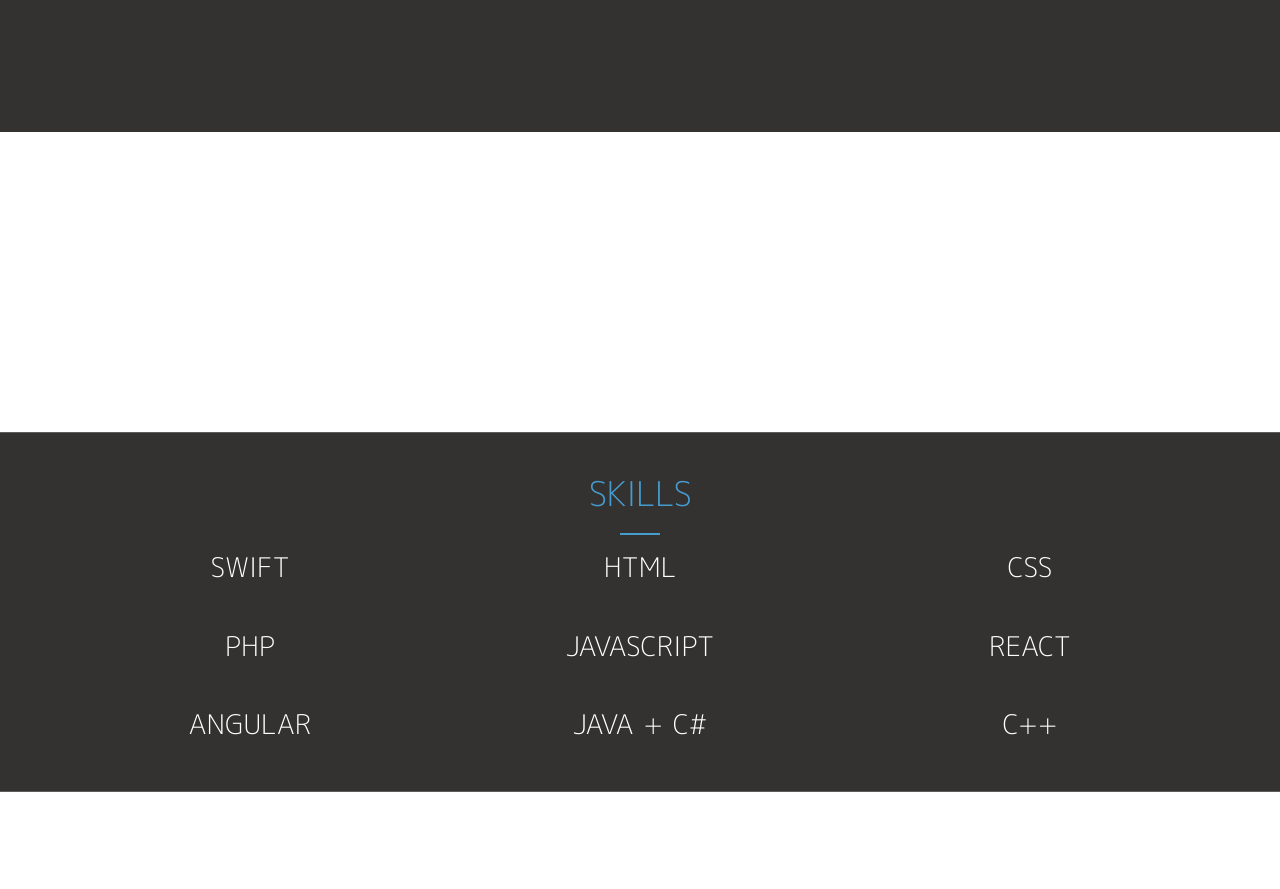
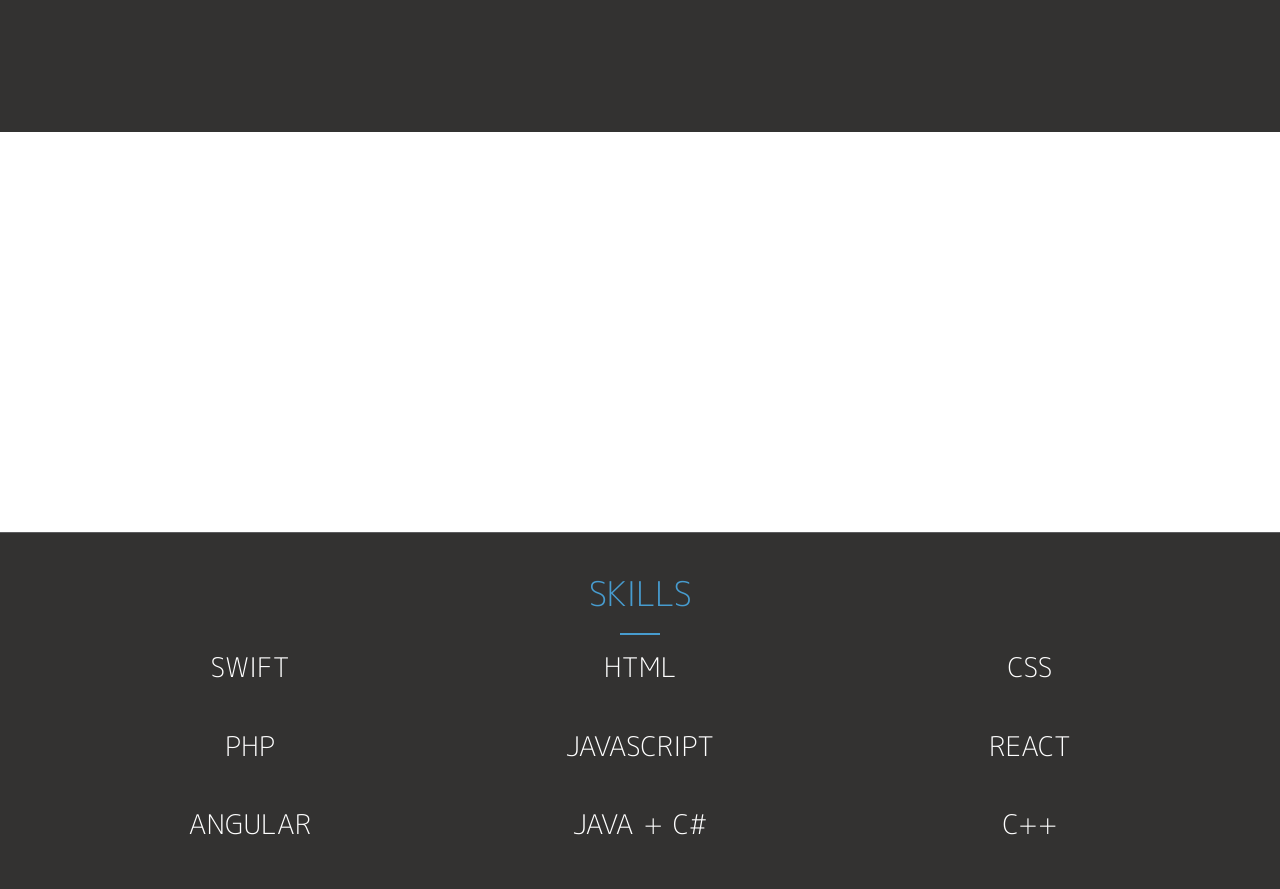
Before and after one commit to Maxnelson997/Maxnelson997.github.io, a plain HTML site: page index.html in a window 1280 px wide. Shown: the part 1318-2207 px from the top of the page. Drawn offline with nearby package versions, Linux system fonts and the light colour scheme; some packages are replaced by stand-ins of ours; a script that the page names is missing.

Commit message:
"updates, resume fits"

```diff
--- a/css/style.css
+++ b/css/style.css
@@ -507,10 +507,10 @@ header .intro-sd {
 
 
 .parallax-window {
-    min-height: 200px;
+
     background: transparent;
     background-attachment: fixed;
-    margin: -50px auto;
+
     iosFix: false;
     androidFix: false;
 }
```
